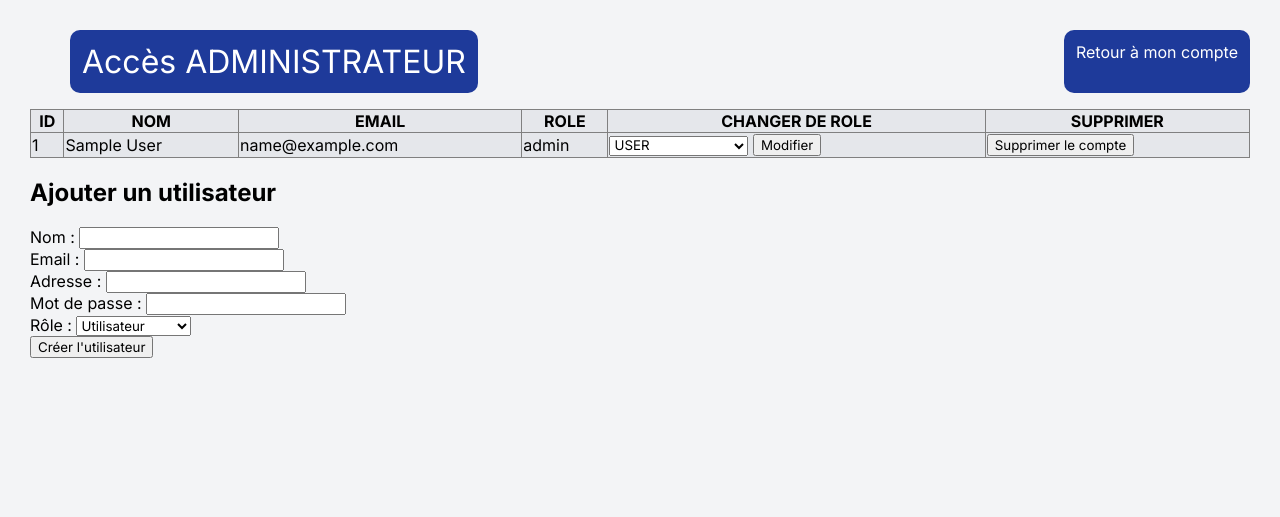
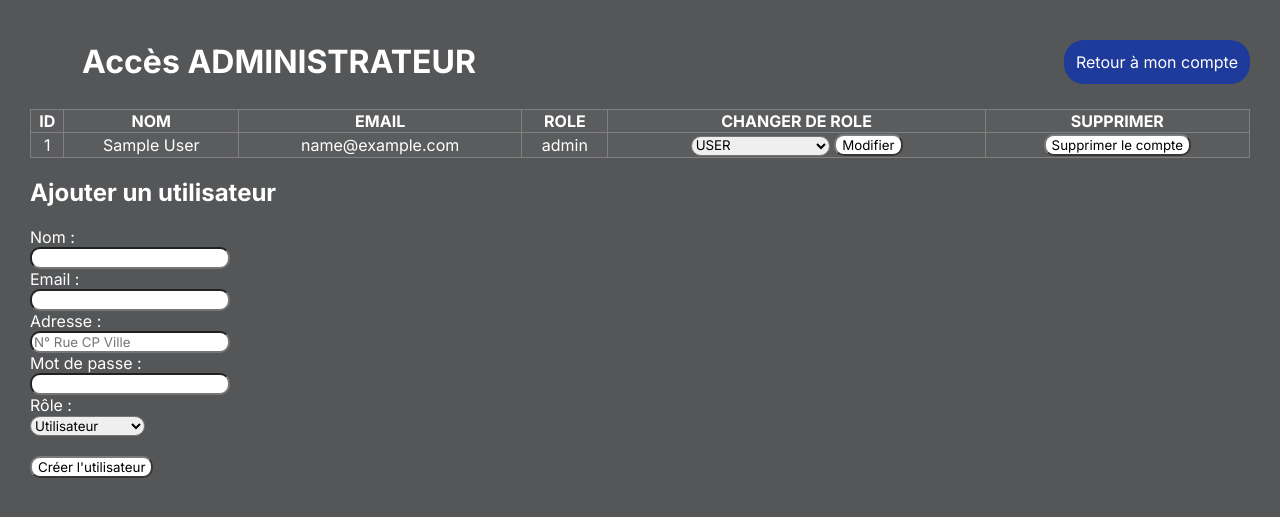
Before and after one commit to LudwigPosn1/Projet-HTML-pour-le-26-11-2025, a PHP site: page /admin.php in a window 1280 px wide. Shown: the top 517 px of the page. Run offline with PHP 8.4, Linux system fonts and the light colour scheme; the visitor is signed in with stand-in values (Sample User, id 1); tables that the repository leaves empty or names only in its code hold one stand-in row (values such as "Sample post").

Commit message:
fin du  CSS Admin.php

```diff
--- a/admin.php
+++ b/admin.php
@@ -60,7 +60,7 @@ $users = getAllUsers($pdo);
             <td class="colonne1-6">
                 <form method="POST" action="delete_user.php" onsubmit="return confirm('Êtes-vous certain de vouloir supprimer ce compte ? Les données seront perdues.');">
                     <input type="hidden" name="user_id" value="<?=$u['id'] ?>">
-                    <button class="delete_bouton" type="submit" class="btn btn-danger">Supprimer le compte</button>
+                    <button class="delete_button" type="submit" class="btn btn-danger">Supprimer le compte</button>
                 </form>
             </td>
         </tr>
@@ -69,24 +69,24 @@ $users = getAllUsers($pdo);
 <h2 class="sous_titres1">Ajouter un utilisateur</h2>
 
 <form method="POST" action="add_user.php">
-    <label class="name">Nom :</label>
+    <label class="name">Nom :</label><br>
     <input class="name_for_create" type="text" name="nom" required>
 <br>
-    <label class="email">Email :</label>
+    <label class="email">Email :</label><br>
     <input class="email_for_create" type="email" name="email" required>
 <br>
-    <label class="adress">Adresse :</label>
-    <input class="adress_for_create" type="text" name="adresse" required>
+    <label class="adress">Adresse :</label><br>
+    <input class="adress_for_create" type="text" name="adresse" placeholder="N° Rue CP Ville" required>
 <br>
-    <label class="password">Mot de passe :</label>
+    <label class="password">Mot de passe :</label><br>
     <input class="password_for_create" type="password" name="password" required>
 <br>
-    <label class="role_for_create">Rôle :</label>
+    <label class="role_for_create">Rôle :</label><br>
     <select class="type_role" name="role_id">
         <option class="option3" value="1">Utilisateur</option>
         <option class="option4" value="2">Administrateur</option>
     </select>
-<br>
+<br><br>
     <button class="create_validation" type="submit">Créer l'utilisateur</button>
 </form>
 
--- a/assets/css/styles-admin.css
+++ b/assets/css/styles-admin.css
@@ -1,9 +1,9 @@
 :root{
     /* Couleurs pour le background */
-    --color-background-primary: #F3F4F6;
-    --color-background-secondary: #E5E7EB;
-    --color-hover-selection: #DBEAFE;
-    --color-card-panneaux: #FFFFFF;
+    --color-background-primary: #555658;
+    --color-background-secondary: #5c5e5fd0;
+    --color-hover-selection: #8badda;
+    --color-card-panneaux: #948c8c;
 
     /* Couleurs pour le texte */
     --color-text-primary: #111827;
@@ -40,202 +40,164 @@ body{
 }
 
 nav ul {
-    display:flex;
-    justify-content: space-between;
+    display: flex;
+    justify-content: space-between; /* Probablement ce que vous avez déjà pour l'espacement */
+    align-items: center;
     list-style: none;
 }
 
 .back {
-
     background-color: var(--color-button-primary);
-    border-radius: 10px;
+    border-radius: 20px;
     padding: 12px 12px;
+    cursor: pointer;
+    transition: transform 0.2s ease;
 
 }
+.back:hover{
+    color:  var(--color-hover-selection);
+    transform: scale(1.1);
+}
+
+a:hover{
+    color:  var(--color-hover-selection);
+    transform: scale(1.1);
+}
+
 nav ul li a {
     text-decoration: none;
     color: var(--color-text-primary-button);
+    cursor: pointer;
+    transition: transform 0.2s ease;
 }
 
 .titre1{
     align-self: center;
-    color: var(--color-text-primary-button);
-    background-color: var(--color-button-primary);
+    color: var(--color-for-dark-background);
     border-radius: 10px;
     padding: 12px 12px 12px 12px;
     font-size: xx-large;
+    font-weight: bold;
 }
+
 
 .list_user{
     justify-content: flex-start;
     background-color: var(--color-background-secondary);
+    color: var(--color-for-dark-background);
     width: 100%;
     table-layout: auto;
     border-collapse: collapse;
-
-}
-
-.ligne1{
-
-
-}
-
-.colonne1{
-
-
-}
-
-.colonne2{
-
-
-}
-
-.colonne3{
-
-
-}
-
-.colonne4{
-
-
-}
-
-.colonne5{
-
-
-}
-
-.colonne6{
-
-
-}
-
-.ligne2{
-
-
 }
 
 .colonne1-1{
-
-
+    text-align: center;
+    color: var(--color-for-dark-background);
 }
 
 .colonne1-2{
-
-
+    text-align: center;
+    color: var(--color-for-dark-background);
 }
 
 .colonne1-3{
-
-
+    text-align: center;
+    color: var(--color-for-dark-background);
 }
 
 .colonne1-4{
-
-
+    text-align: center;
+    color: var(--color-for-dark-background);
 }
 
 .colonne1-5{
-
-
+    text-align: center;
+    color: var(--color-for-dark-background);
 }
 
 .choix_role{
-
-
-}
-
-.option1{
-
-
-}
-
-.option2{
-
-
+    border-radius: 10px;
 }
 
 .modify_button{
-
-
+    background-color: var(--color-button-secondary);
+    border-color: var(--color-background-secondary);
+    border-radius: 10px;
+    cursor: pointer;
+    transition: transform 0.2s ease; /* Animation douce */
+}
+.modify_button:hover{
+    transform: scale(1.1);
 }
 
 .colonne1-6{
-
-
+    text-align: center;
 }
 
 .delete_button{
+    background-color: var(--color-button-secondary);
+    border-color: var(--color-background-secondary);
+    border-radius: 10px;
+    cursor: pointer;
+    transition: transform 0.2s ease; /* Animation douce */
+}
 
-
+.delete_button:hover{
+    transform: scale(1.1);
 }
 
 .sous_titres1{
-
-
+    color: var(--color-for-dark-background);
 }
 
 .name{
-
-
+    color: var(--color-for-dark-background);
 }
 
 .name_for_create{
-
-
+    border-radius: 10px;
 }
 
 .email{
-
-
+    color: var(--color-for-dark-background);
 }
 
 .email_for_create{
-
-
+    border-radius: 10px;
 }
 
 .adress{
-
-
+    color: var(--color-for-dark-background);
 }
 
 .adress_for_create{
-
-
+    border-radius: 10px;
 }
 
 .password{
-
-
+    color: var(--color-for-dark-background);
 }
 
 .password_for_create{
-
+    border-radius: 10px;
 
 }
 
 .role_for_create{
-
-
+    color: var(--color-for-dark-background);
 }
 
 .type_role{
-
-
-}
-
-.option3{
-
-
-}
-
-.option4{
-
-
+    border-radius: 10px;
 }
 
 .create_validation{
-
-
+    background-color: var(--color-button-secondary);
+    border-color: var(--color-background-secondary);
+    border-radius: 10px;
+    cursor: pointer;
+    transition: transform 0.2s ease; /* Animation douce */
 }
+.create_validation:hover{
+    transform: scale(1.1);
+}
```
Also changed, not shown: 1 other file.
